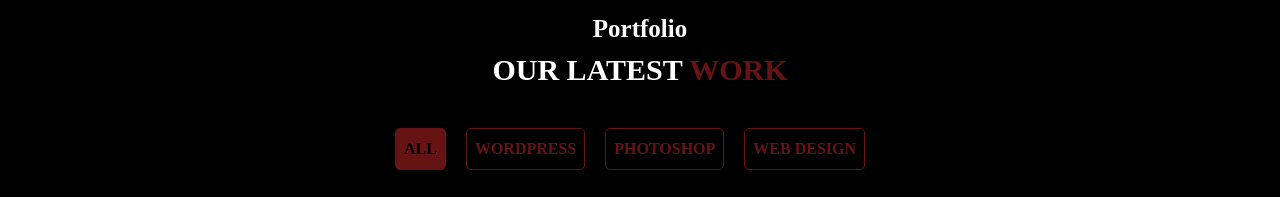
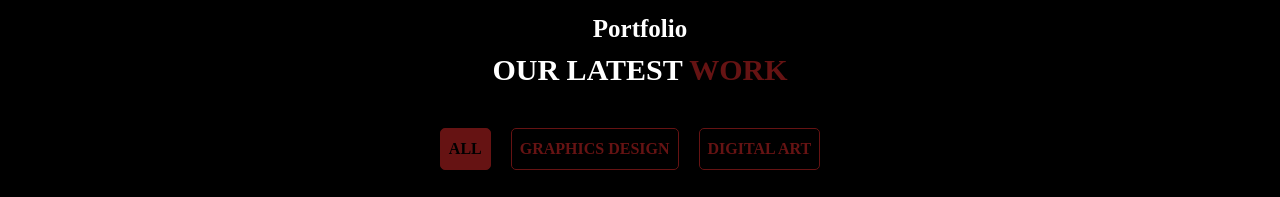
Before and after one commit to techojohnlester28/techojohnlester28.github.io, a plain HTML site: page index.html in a window 1280 px wide. Shown: the part 2220-2417 px from the top of the page. Drawn offline with nearby package versions, Linux system fonts and the light colour scheme; a script that the page names is missing; a web font is replaced by a local one.

Commit message:
Update index.html

```diff
--- a/index.html
+++ b/index.html
@@ -317,9 +317,8 @@
             <div class="row ">
                 <div class="col-lg-8 d-flex justify-content-center sortBtn flex-wrap">
                     <a href="#" class="filter-btn active" data-filter="*">All</a>
-                    <a href="#" class="filter-btn " data-filter=".wordpress">Wordpress</a>
-                    <a href="#" class="filter-btn " data-filter=".photoshop">Photoshop</a>
-                    <a href="#" class="filter-btn " data-filter=".web-design">Web Design</a>
+                    <a href="#" class="filter-btn " data-filter=".wordpress">Graphics Design</a>
+                    <a href="#" class="filter-btn " data-filter=".photoshop">Digital Art</a>
                 </div>
             </div>
 
```
